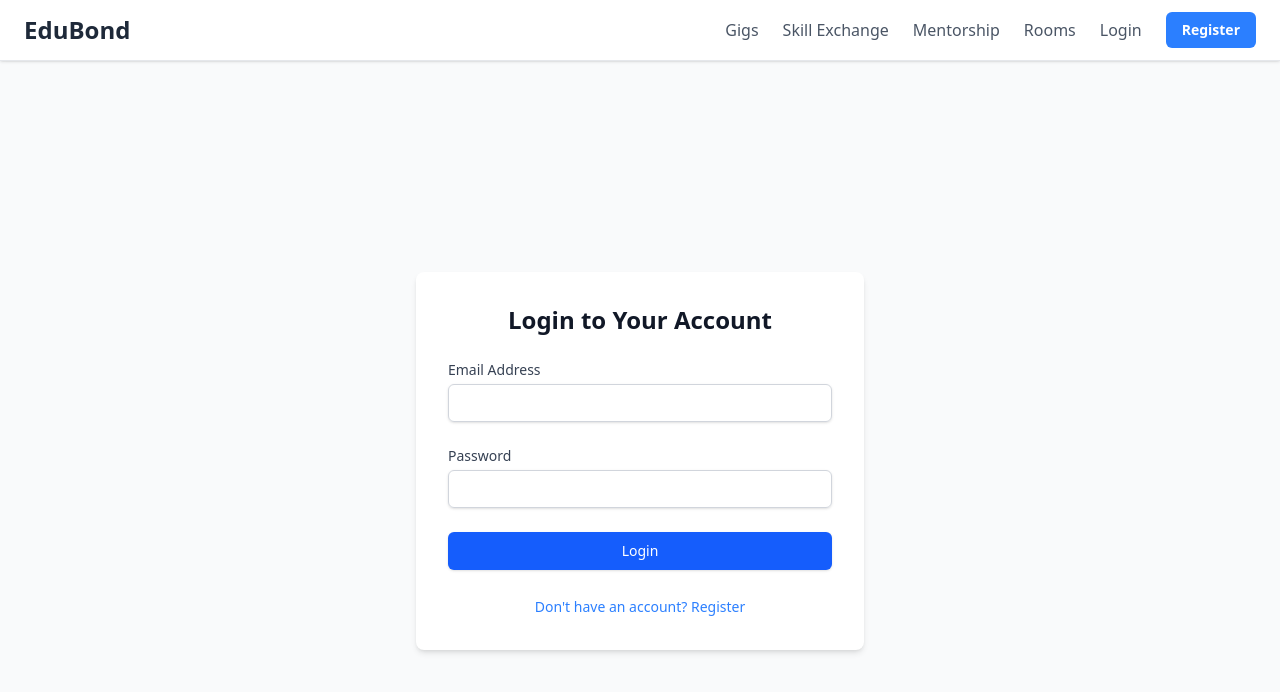
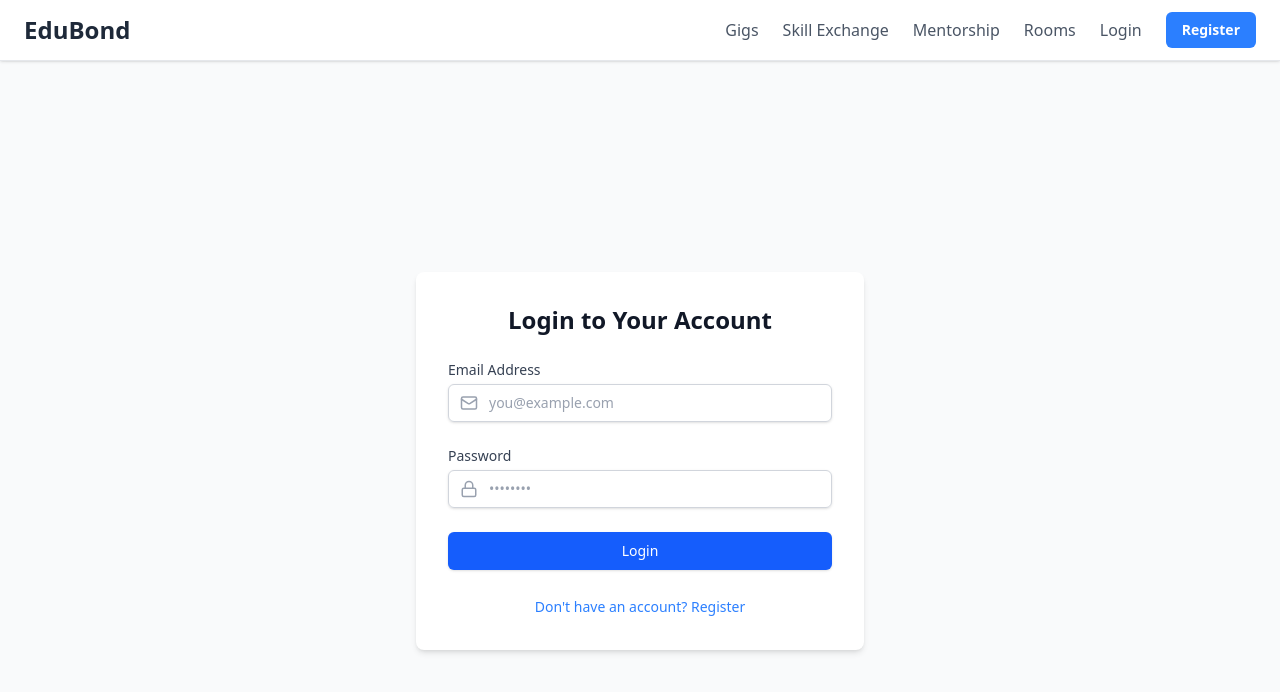
Before and after one commit to Venuu07/EduBond, a Next.js app in the folder client/: page /login in a window 1280 px wide. Shown: the top 692 px of the page. Built offline with nearby package versions, Linux system fonts and the light colour scheme.

Commit message:
feat: enhance login, chat, and mentorship components with improved UI; add Avatar component for user representation and style adjustments for better user experience

```diff
--- a/client/src/app/(auth)/login/page.js
+++ b/client/src/app/(auth)/login/page.js
@@ -6,6 +6,7 @@ import Link from "next/link";
 
 import {useAuth} from '../../../context/AuthContext.js'
 import toast from 'react-hot-toast';
+import { Mail, Lock } from 'lucide-react';
 
 export default function LoginPage(){
     const [email,setEmail]=useState('');
@@ -49,23 +50,36 @@ export default function LoginPage(){
                         <label className="form-label">
                             Email Address
                         </label>
+                       <div className="input-group"> {/* Wrap input and icon */}
+              <div className="input-icon"> {/* Icon container */}
+                <Mail size={18} className="text-gray-400" />
+              </div>
               <input
                 type="email"
                 value={email}
                 onChange={(e) => setEmail(e.target.value)}
-                        className={`form-input ${errors.general ? 'border-red-500' : ''}`}
+                // Add input-with-icon class and check for errors
+                className={`form-input input-with-icon ${errors.general ? 'border-red-500' : ''}`}
                 required
+                placeholder="you@example.com" // Add placeholder text
               />
+            </div>
           </div>
        <div>
             <label className="form-label">Password</label>
+             <div className="input-group">
+               <div className="input-icon">
+                 <Lock size={18} className="text-gray-400" />
+               </div>
                <input
                 type="password"
                 value={password}
                 onChange={(e) => setPassword(e.target.value)}
-            className={`form-input ${errors.general ? 'border-red-500' : ''}`}
+                className={`form-input input-with-icon ${errors.general ? 'border-red-500' : ''}`}
                 required
+                placeholder="••••••••" // Add placeholder text
               />
+            </div>
           </div>
         {errors.general && (
             <p className="text-red-500 text-sm text-center">{errors.general}</p>
--- a/client/src/app/chat/[roomName]/page.js
+++ b/client/src/app/chat/[roomName]/page.js
@@ -54,10 +54,11 @@ export default function ChatRoomPage() {
             <div className='flex-grow p-4 overflow-y-auto'>
                 {messages.map((msg, index) => (
                     <div key={index} className='mb-4'>
+                        <Avatar size="sm" />
                         <p className='font-bold'>{msg.author} <span className='text-xs text-gray-500'>{msg.time}</span></p>
                         <p>{msg.text}</p>
-                        </div>
-              )  )}
+                    </div>
+                ))}
             </div>
 
       {/* Message Input Form */}
--- a/client/src/app/globals.css
+++ b/client/src/app/globals.css
@@ -29,5 +29,17 @@ body {
   .btn-primary {
     @apply w-full flex justify-center py-2 px-4 border border-transparent rounded-md shadow-sm text-sm font-medium text-white bg-blue-600 hover:bg-blue-700 focus:outline-none focus:ring-2 focus:ring-offset-2 focus:ring-blue-500 transition duration-150 ease-in-out;
   }
+
+  .input-group {
+    @apply relative;
+  }
+  /* New: Style for icon inside the input */
+  .input-icon {
+    @apply absolute inset-y-0 left-0 pl-3 flex items-center pointer-events-none;
+  }
+  /* New: Add padding to input to make space for the icon */
+  .input-with-icon {
+    @apply pl-10; /* Adjust padding based on icon size and desired spacing */
+  }
 }
 /* ----------------------- */
--- a/client/src/app/profile/ProfileClientPage.js
+++ b/client/src/app/profile/ProfileClientPage.js
@@ -8,6 +8,7 @@ import { useAuth } from '../../context/AuthContext.js';
 import withAuth from '../../components/withAuth.js';
 import SkillsManager from '../../components/SkillsManager.js';
 import UserGigs from '../../components/UserGigs.js';
+import Avatar from '../../components/Avatar.js';
 
 function ProfilePage() {
   const { user } = useAuth();
@@ -20,7 +21,7 @@ function ProfilePage() {
         {/* User Info Section */}
         <div className="bg-white rounded-lg shadow-lg p-6">
           <div className="flex items-center space-x-6">
-            <div className="w-24 h-24 bg-gray-300 rounded-full"></div>
+           <Avatar size="xl" />
             <div>
               <h1 className="text-3xl font-bold text-gray-800">{user.name}</h1>
               <p className="text-gray-600">{user.email}</p>
--- /dev/null
+++ b/client/src/components/Avatar.js
@@ -0,0 +1,28 @@
+// client/src/components/Avatar.js
+import { UserCircle } from 'lucide-react'; // Default icon
+
+export default function Avatar({ size = 'md' }) {
+  // Define sizes using Tailwind classes
+  const sizeClasses = {
+    sm: 'w-6 h-6', // Small, e.g., in lists
+    md: 'w-8 h-8', // Medium, e.g., on cards
+    lg: 'w-10 h-10', // Large, e.g., header
+    xl: 'w-24 h-24', // Extra Large, e.g., profile page
+  };
+
+  const iconSize = {
+    sm: 16,
+    md: 20,
+    lg: 24,
+    xl: 48,
+  }
+
+  return (
+    <div
+      className={`rounded-full bg-gray-200 flex items-center justify-center text-gray-500 overflow-hidden ${sizeClasses[size]}`}
+    >
+      {/* If user had an avatarUrl prop, we'd display an <img> here */}
+      <UserCircle size={iconSize[size]} />
+    </div>
+  );
+}
--- a/client/src/components/ExchangeCard.js
+++ b/client/src/components/ExchangeCard.js
@@ -4,14 +4,14 @@ import { ArrowRightLeft, UserCircle } from 'lucide-react'; // Import UserCircle
 
 export default function ExchangeCard({ exchange }) {
   return (
-    <Link href={`/exchanges/${exchange._id}`}>
+    <Link href={`/exchanges/${exchange._id}`} className="group">
       {/* Main card container */}
-      <div className="bg-white rounded-lg shadow-md overflow-hidden h-full flex flex-col group hover:shadow-lg transition-shadow duration-300 cursor-pointer border border-gray-200">
+      <div className="bg-white rounded-lg shadow-md overflow-hidden h-full flex flex-col group hover:shadow-lg transition-shadow duration-300 cursor-pointer border border-gray-200 group-hover:scale-[1.01]">
         {/* Content Area */}
         <div className="p-4 flex flex-col flex-grow">
           {/* User Info */}
           <div className="flex items-center text-sm text-gray-500 mb-4">
-            <UserCircle size={16} className="mr-1.5 text-gray-400" /> {/* User icon */}
+            <Avatar size="sm" />{/* User icon */}
             <span>{exchange.user?.name || 'Unknown User'}</span>
           </div>
 
--- a/client/src/components/Header.js
+++ b/client/src/components/Header.js
@@ -37,8 +37,7 @@ export default function Header() {
             // If logged in, show profile link and logout button
             <>
               <Link href="/profile" className="flex items-center text-gray-600 hover:text-blue-600 transition-colors font-medium">
-                {/* Placeholder for Avatar - using initials or icon */}
-                <UserCircle size={20} className="mr-1" />
+                <Avatar size="lg" />
                 {user.name}
               </Link>
               <button
--- a/client/src/components/MentorshipCard.js
+++ b/client/src/components/MentorshipCard.js
@@ -13,14 +13,14 @@ export default function MentorshipCard({ session }) {
   const availableSlots = session.slots.filter(slot => !slot.isBooked);
 
   return (
-    <Link href={`/mentorship/${session._id}`}>
+    <Link href={`/mentorship/${session._id}` }className="group">
       {/* Main card container */}
-      <div className="bg-white rounded-lg shadow-md overflow-hidden h-full flex flex-col group hover:shadow-lg transition-shadow duration-300 cursor-pointer border border-gray-200">
+      <div className="bg-white rounded-lg shadow-md overflow-hidden h-full flex flex-col group hover:shadow-lg transition-shadow duration-300 cursor-pointer border border-gray-200 group-hover:scale-[1.01]">
         {/* Content Area */}
         <div className="p-4 flex flex-col flex-grow">
           {/* Mentor Info */}
           <div className="flex items-center text-sm text-gray-500 mb-3">
-            <UserCircle size={16} className="mr-1.5 text-gray-400" /> {/* User icon */}
+           <Avatar size="md" /> {/* User icon */}
             <span>Offered by: {session.mentor?.name || 'Unknown Mentor'}</span>
           </div>
 
```
Also changed, not shown: client/src/components/GigCard.js (+7 -6 lines). Lines whose indentation alone changed are shown as unchanged.
